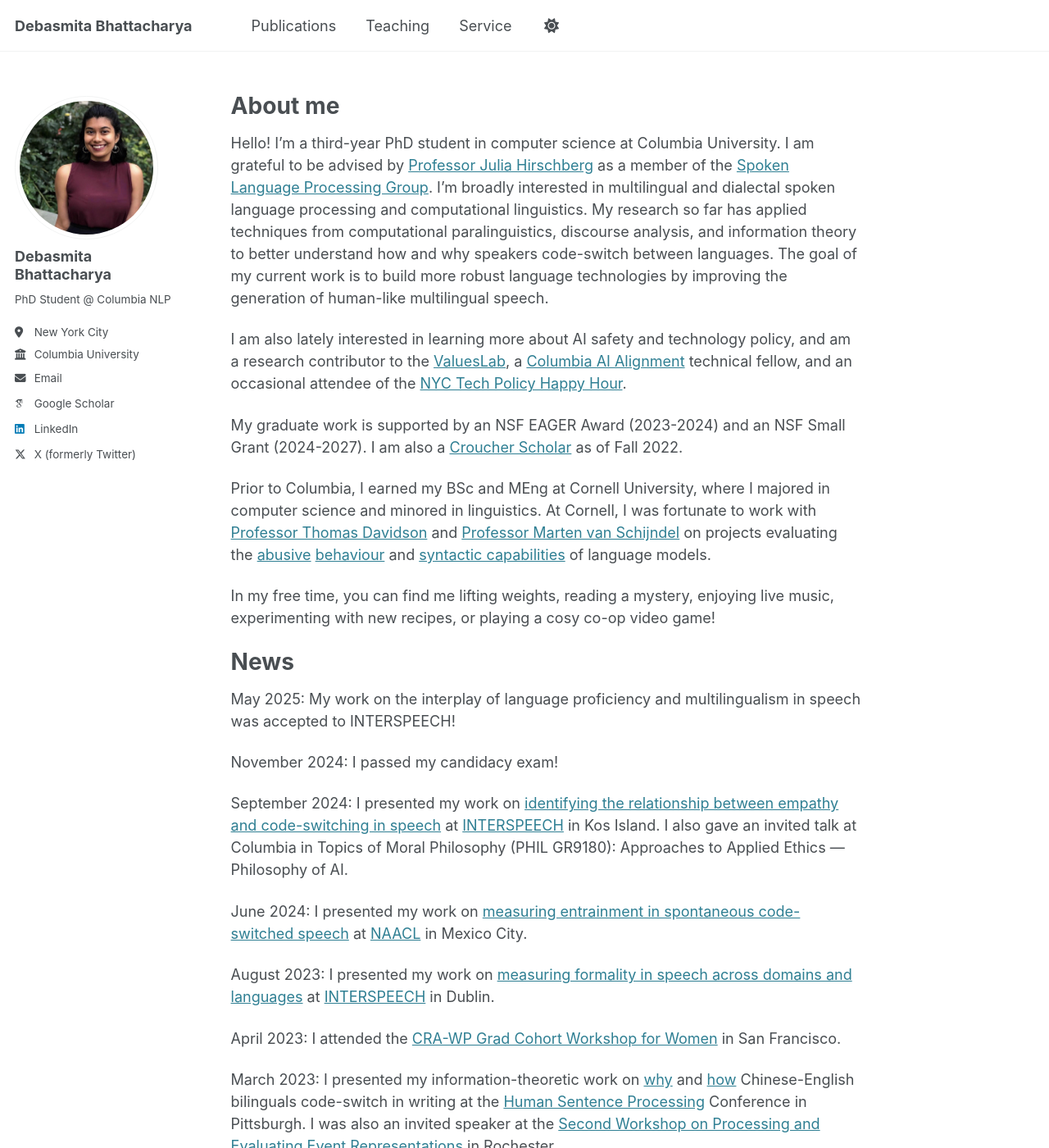
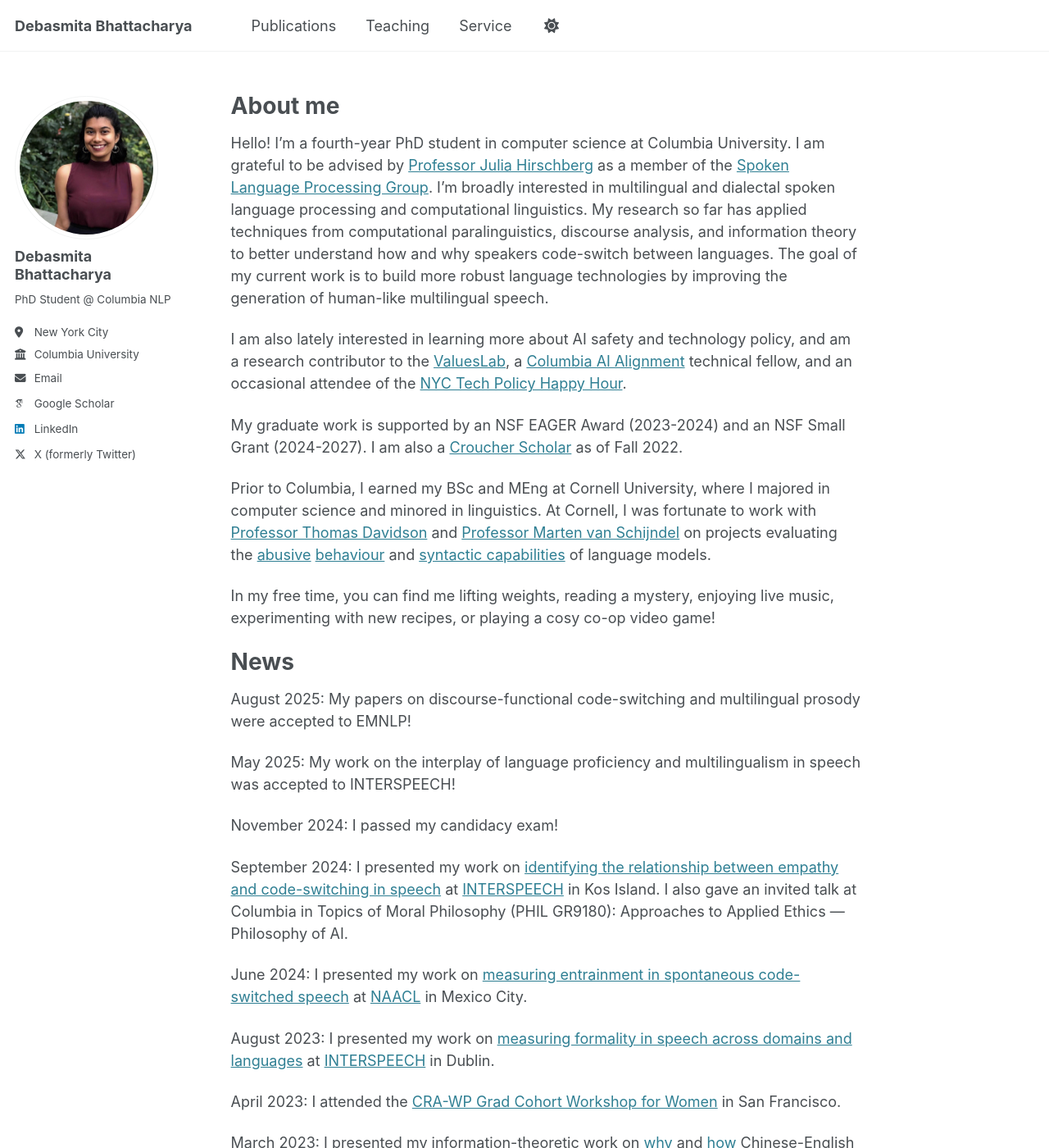
Before and after one commit to debasmita-b/debasmita-b.github.io, a Jekyll site: the page built from _pages/about.md, in a window 1280 px wide and 1400 px high. Shown: the whole window at 82% size. Built offline with Jekyll 4.4.1, drawn with Linux system fonts in a browser that asks for light colours; some web fonts are replaced.

Commit message:
Update about.md

```diff
--- a/_pages/about.md
+++ b/_pages/about.md
@@ -9,7 +9,7 @@ redirect_from:
 
 About me
 ======
-Hello! I'm a third-year PhD student in computer science at Columbia University. I am grateful to be advised by [Professor Julia Hirschberg](http://www.cs.columbia.edu/~julia/) as a member of the [Spoken Language Processing Group](http://www.cs.columbia.edu/speech/). I'm broadly interested in multilingual and dialectal spoken language processing and computational linguistics. My research so far has applied techniques from computational paralinguistics, discourse analysis, and information theory to better understand how and why speakers code-switch between languages. The goal of my current work is to build more robust language technologies by improving the generation of human-like multilingual speech.
+Hello! I'm a fourth-year PhD student in computer science at Columbia University. I am grateful to be advised by [Professor Julia Hirschberg](http://www.cs.columbia.edu/~julia/) as a member of the [Spoken Language Processing Group](http://www.cs.columbia.edu/speech/). I'm broadly interested in multilingual and dialectal spoken language processing and computational linguistics. My research so far has applied techniques from computational paralinguistics, discourse analysis, and information theory to better understand how and why speakers code-switch between languages. The goal of my current work is to build more robust language technologies by improving the generation of human-like multilingual speech.
 
 I am also lately interested in learning more about AI safety and technology policy, and am a research contributor to the [ValuesLab](https://valueslab.github.io/), a [Columbia AI Alignment](https://www.cualignment.org/) technical fellow, and an occasional attendee of the [NYC Tech Policy Happy Hour](https://horse-pail-acf.notion.site/NYC-Tech-Policy-Meetups-1a44bbba74ee80e4b7ecfe04a4631c18).
 
@@ -21,6 +21,7 @@ In my free time, you can find me lifting weights, reading a mystery, enjoying li
 
 News
 ======
+August 2025: My papers on discourse-functional code-switching and multilingual prosody were accepted to EMNLP!
 
 May 2025: My work on the interplay of language proficiency and multilingualism in speech was accepted to INTERSPEECH!
 
```
